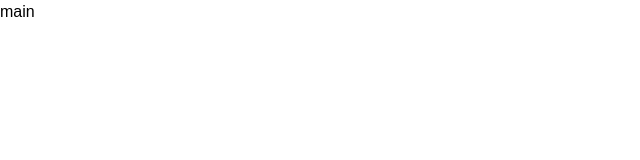
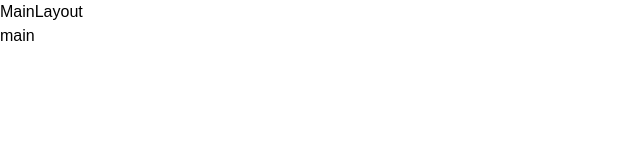
Before and after one commit to WEBA11Y/WEBA11Y-Client, a React (Vite) app: page / in a window 1280 px wide. Shown: the top 160 px of the page, without its empty margins (0-640 px from the left). Built offline with nearby package versions, Linux system fonts and the light colour scheme.

Commit message:
chore:router setting #1

```diff
--- a/package.json
+++ b/package.json
@@ -12,6 +12,7 @@
   "dependencies": {
     "react": "^18.3.1",
     "react-dom": "^18.3.1",
+    "react-router-dom": "^7.1.3",
     "styled-components": "^6.1.14"
   },
   "devDependencies": {
--- a/src/App.tsx
+++ b/src/App.tsx
@@ -1,5 +1,6 @@
 import { ThemeProvider } from "styled-components";
 
+import Router from "./routes/index";
 import theme from "./styles/theme";
 import GlobalStyle from "./styles/GlobalStyle";
 
@@ -7,6 +8,7 @@ export default function App() {
   return (
     <ThemeProvider theme={theme}>
       <GlobalStyle />
+      <Router />
       main
     </ThemeProvider>
   );
--- /dev/null
+++ b/src/layouts/AuthLayout.tsx
@@ -0,0 +1,3 @@
+export default function AuthLayout() {
+  return <div>AuthLayout</div>;
+}
--- /dev/null
+++ b/src/layouts/MainLayout.tsx
@@ -0,0 +1,3 @@
+export default function MainLayout() {
+  return <div>MainLayout</div>;
+}
--- /dev/null
+++ b/src/pages/NotFoundPage.tsx
@@ -0,0 +1,3 @@
+export default function NotFoundPage() {
+  return <div>없는 페이지</div>;
+}
--- /dev/null
+++ b/src/pages/SignInPage.tsx
@@ -0,0 +1,3 @@
+export default function SignInPage() {
+  return <div>SignInPage</div>;
+}
--- /dev/null
+++ b/src/pages/SignUpPage.tsx
@@ -0,0 +1,3 @@
+export default function SignUpPage() {
+  return <div>SignUpPage</div>;
+}
--- /dev/null
+++ b/src/routes/index.tsx
@@ -0,0 +1,36 @@
+import { createBrowserRouter, RouterProvider } from "react-router-dom";
+
+import NotFoundPage from "../pages/NotFoundPage";
+import SignInPage from "../pages/SignInPage";
+import SignUpPage from "../pages/SignUpPage";
+import AuthLayout from "../layouts/AuthLayout";
+import MainLayout from "../layouts/MainLayout";
+
+const router = createBrowserRouter([
+  {
+    path: "/",
+    element: <MainLayout />,
+    errorElement: <NotFoundPage />,
+  },
+  {
+    path: "/auth",
+    element: <AuthLayout />,
+    errorElement: <NotFoundPage />,
+    children: [
+      {
+        path: "siginIn",
+        element: <SignInPage />,
+      },
+      {
+        path: "signUp",
+        element: <SignUpPage />,
+      },
+    ],
+  },
+]);
+
+function Router() {
+  return <RouterProvider router={router} />;
+}
+
+export default Router;
```
Also changed, not shown: 1 other file (tests, documents, lock files or other folders).
